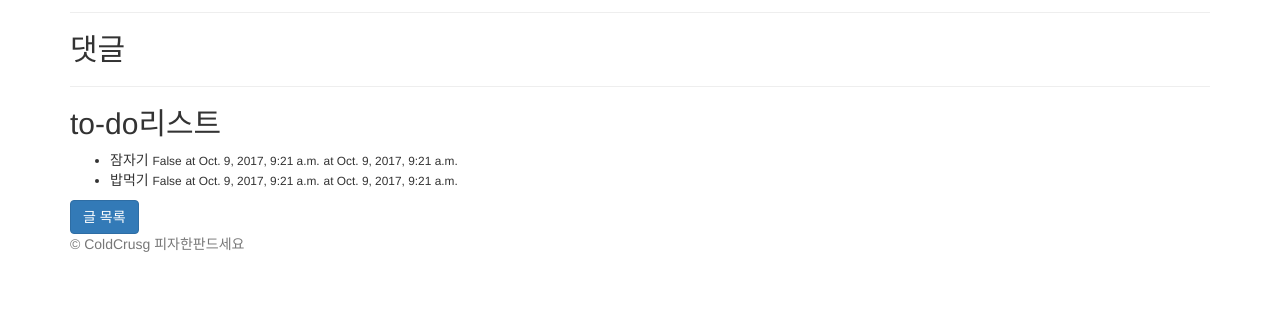
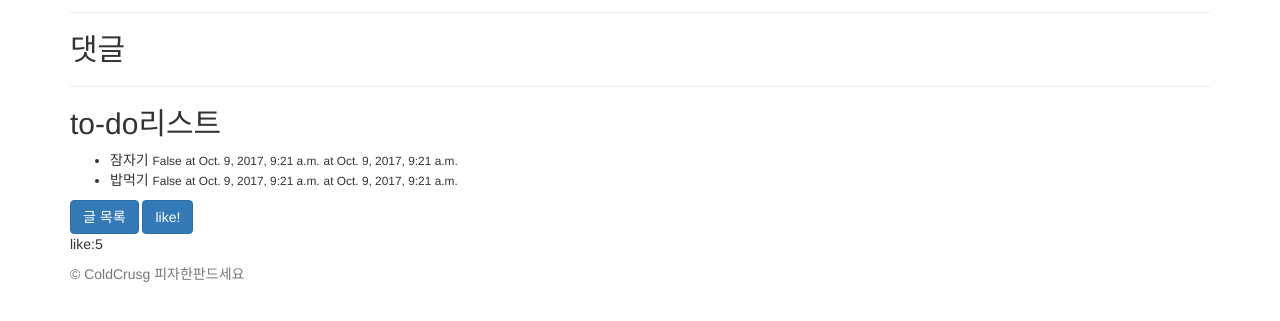
Before and after one commit to danial-coldcrust/highlighter, a Django app: page /home/1/ in a window 1280 px wide. Shown: the part 170-491 px from the top of the page. Run offline with Django 3.2, Linux system fonts and the light colour scheme; data comes from the database, SQL or seed files in the repository; some libraries are stand-ins or nearby versions.

Commit message:
추천기능 만듦

```diff
--- a/highlighter/home/models.py
+++ b/highlighter/home/models.py
@@ -29,7 +29,7 @@ class Project(models.Model):
     # photo_thumbnail = ImageSpecField(source='photo', processors=[Thumbnail(300, 300)], format='JPEG',
     #                                         options={'quality', 60})
     status = models.CharField(max_length=1, choices=STATUS_CHOICES)
-    value = models.IntegerField()
+    like = models.IntegerField()
     tag_set = models.ManyToManyField('Tag',blank=True)
     #태그는솔찍히빈칸이여도됨
     created_at = models.DateTimeField(auto_now_add=True)
--- a/highlighter/home/templates/home/project_detail.html
+++ b/highlighter/home/templates/home/project_detail.html
@@ -46,7 +46,7 @@
                 </ul>
 
                 <a href="{% url "home:project_list" %}" class="btn btn-primary">글 목록</a>
-{#                <a href="{% url "home:project_detail" %}" class="btn btn-primary">like!</a>#}
+                <a href="{% url "home:project_like" project.id %}" class="btn btn-primary">like!</a> <p>like:{{ project.like }}</p>
             </div>
         </div>
     </div>
--- a/highlighter/home/urls.py
+++ b/highlighter/home/urls.py
@@ -7,4 +7,5 @@ urlpatterns = [
 
     url(r'^$',views.project_list, name='project_list'),
     url(r'^(?P<id>\d+)/$',views.project_detail, name='project_detail'),
+    url(r'^(?P<id>\d+)/like$',views.project_like, name='project_like'),
 ]
--- a/highlighter/home/views.py
+++ b/highlighter/home/views.py
@@ -67,3 +67,10 @@ def project_detail(request,id):
     return render(request, 'home/project_detail.html', {
         'project' : project
     })
+
+def project_like(request,id):
+    project = get_object_or_404(Project, id=id)
+    project.like += 1
+    project.save()
+
+    return redirect('/home/'+id)
```
Also changed, not shown: highlighter/db.sqlite3, highlighter/home/migrations/0022_auto_20171013_1705.py (added).
